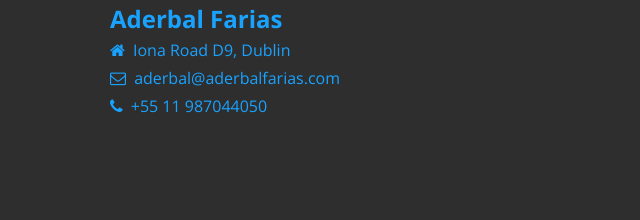
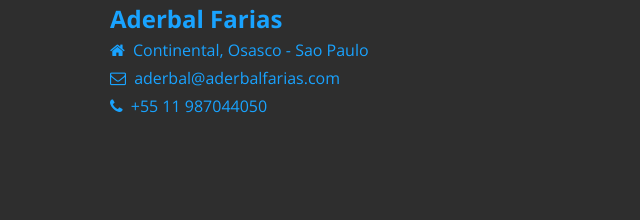
Before and after one commit to aderbalfarias/af, a website: page src/index.html in a window 1280 px wide. Shown: the part 4344-4564 px from the top of the page, 640-1280 px from the left. Drawn offline with nearby package versions, Linux system fonts and the light colour scheme; no server answers.

Commit message:
Updating infos

```diff
--- a/src/index.html
+++ b/src/index.html
@@ -486,7 +486,7 @@
                         </h4>
                         <p class="mb-1">
                             <abbr title="Address"><i class="fa fa-home pr-1"></i></abbr>
-                            Iona Road D9, Dublin
+                            Continental, Osasco - Sao Paulo
                         </p>
                         <p class="mb-1">
                             <a href="mailto:aderbal@aderbalfarias.com">
```
